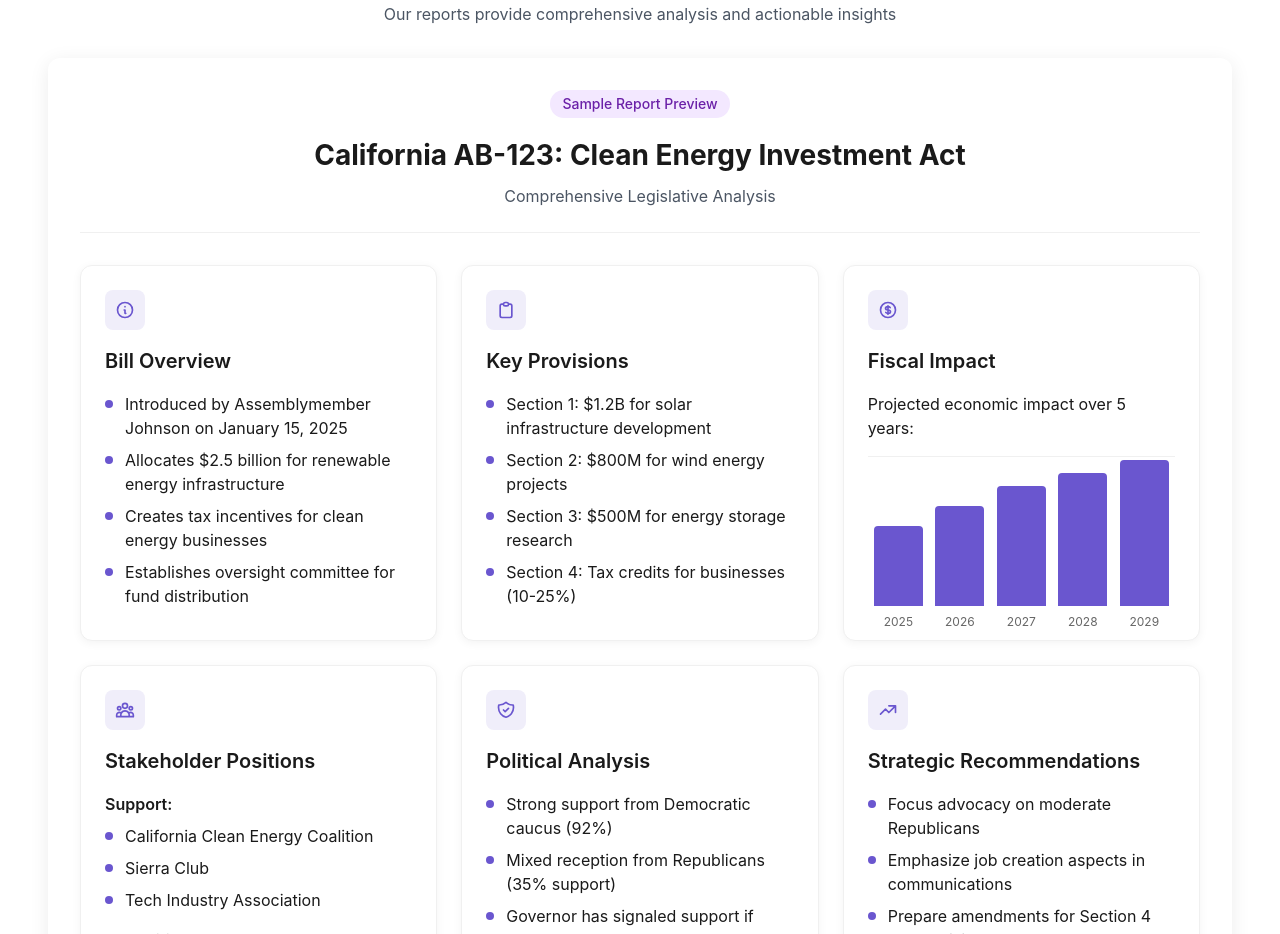
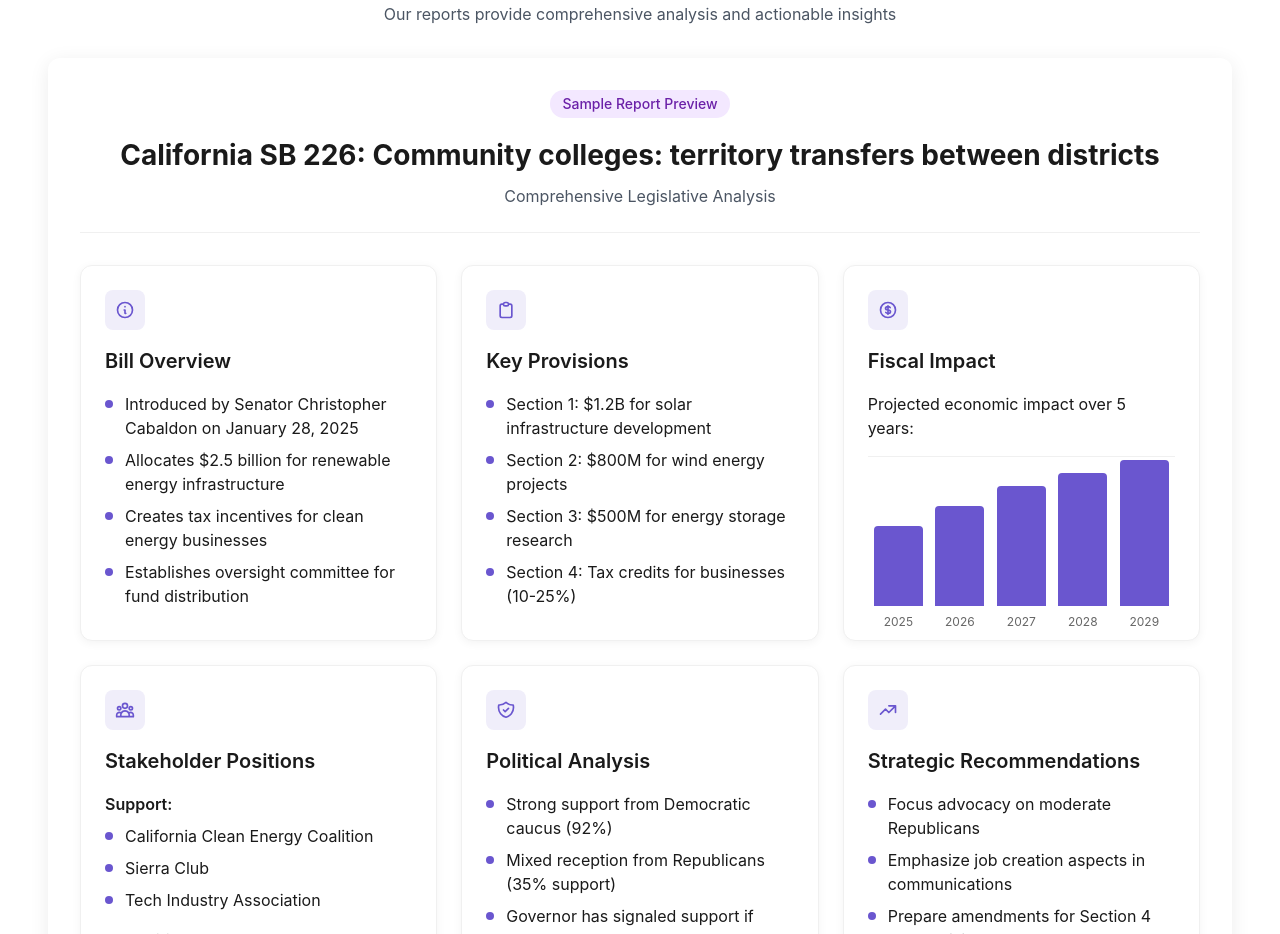
Before and after one commit to ehawked/legislative-report-app, a React (Vite) app: page / in a window 1280 px wide. Shown: the part 1460-2394 px from the top of the page. Built offline with nearby package versions, Linux system fonts and the light colour scheme.

Commit message:
Updated SampleReportPreview.tsx

```diff
--- a/src/components/SampleReportPreview.tsx
+++ b/src/components/SampleReportPreview.tsx
@@ -8,7 +8,7 @@ const SampleReportPreview: React.FC = () => {
       </div>
 
       <div className="report-header">
-        <h1>California AB-123: Clean Energy Investment Act</h1>
+        <h1>California SB 226: Community colleges: territory transfers between districts</h1>
         <p className="text-gray-600">Comprehensive Legislative Analysis</p>
       </div>
 
@@ -21,7 +21,7 @@ const SampleReportPreview: React.FC = () => {
           </div>
           <h2>Bill Overview</h2>
           <ul className="report-list">
-            <li>Introduced by Assemblymember Johnson on January 15, 2025</li>
+            <li>Introduced by Senator Christopher Cabaldon on January 28, 2025</li>
             <li>Allocates $2.5 billion for renewable energy infrastructure</li>
             <li>Creates tax incentives for clean energy businesses</li>
             <li>Establishes oversight committee for fund distribution</li>
```
